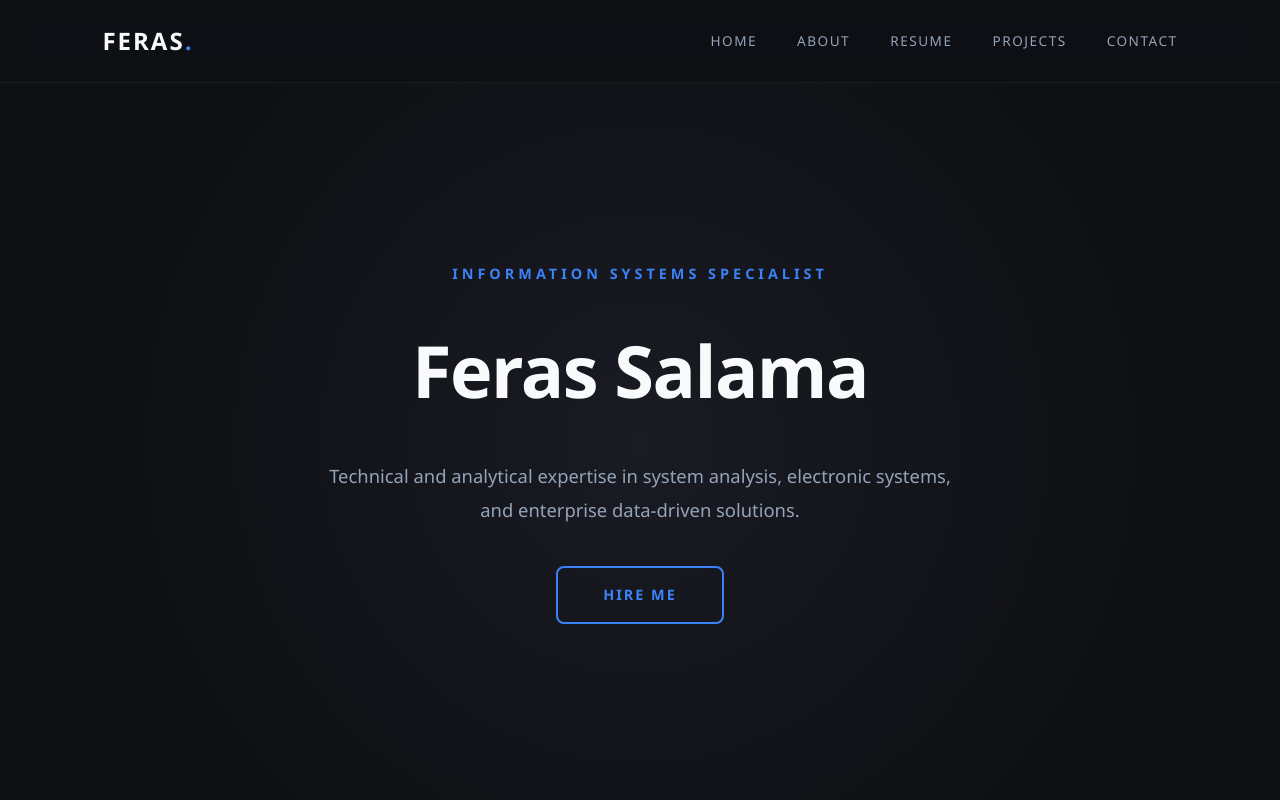
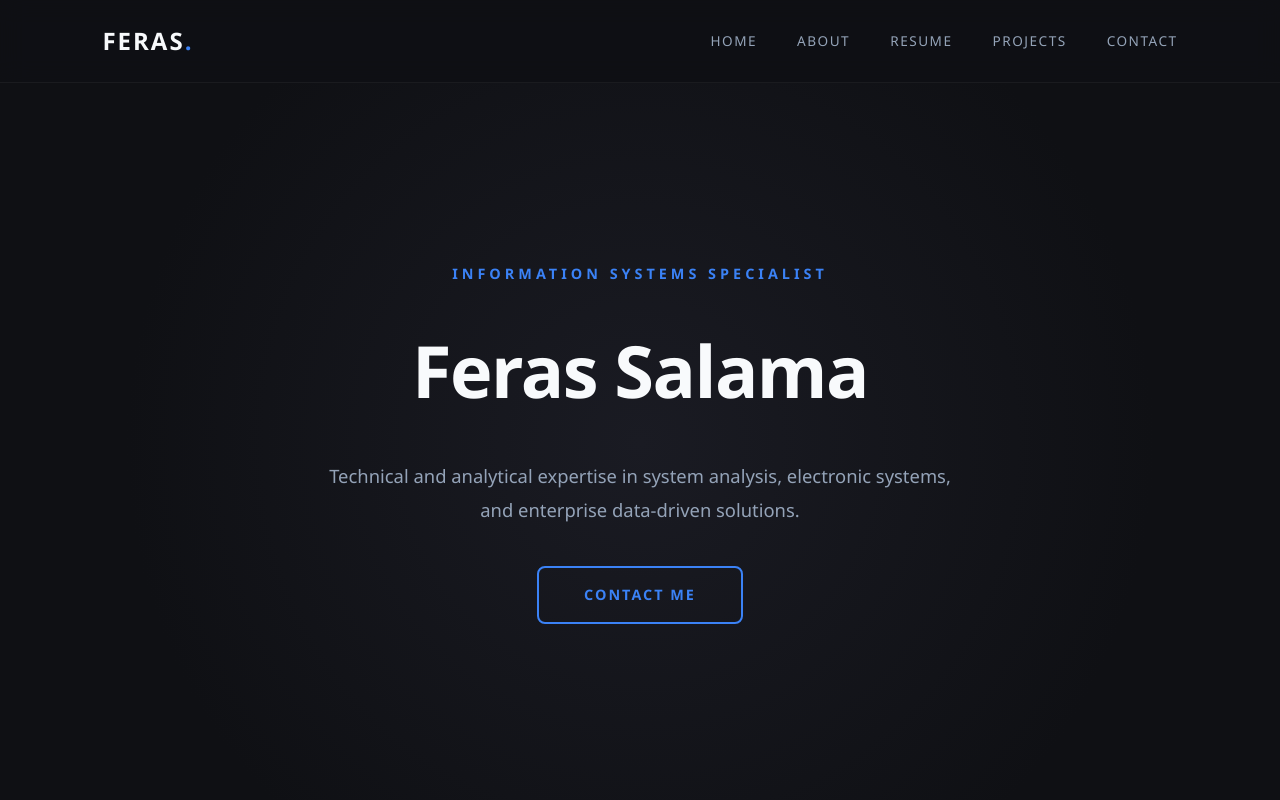
Before and after one commit to FerasSalama1/HarakaTraineeFeras, a plain HTML site: page index.html in a window 1280 px wide. Shown: the top 800 px of the page. Drawn offline with Linux system fonts and the light colour scheme.

Commit message:
Added little details

```diff
--- a/index.html
+++ b/index.html
@@ -478,7 +478,7 @@ footer p {
     <span>Information Systems Specialist</span>
     <h1>Feras Salama</h1>
     <p>Technical and analytical expertise in system analysis, electronic systems, and enterprise data-driven solutions.</p>
-    <a href="#contact" class="btn">Hire Me</a>
+    <a href="#contact" class="btn">Contact Me</a>
 </section>
 
 <section id="about" class="section">
```
